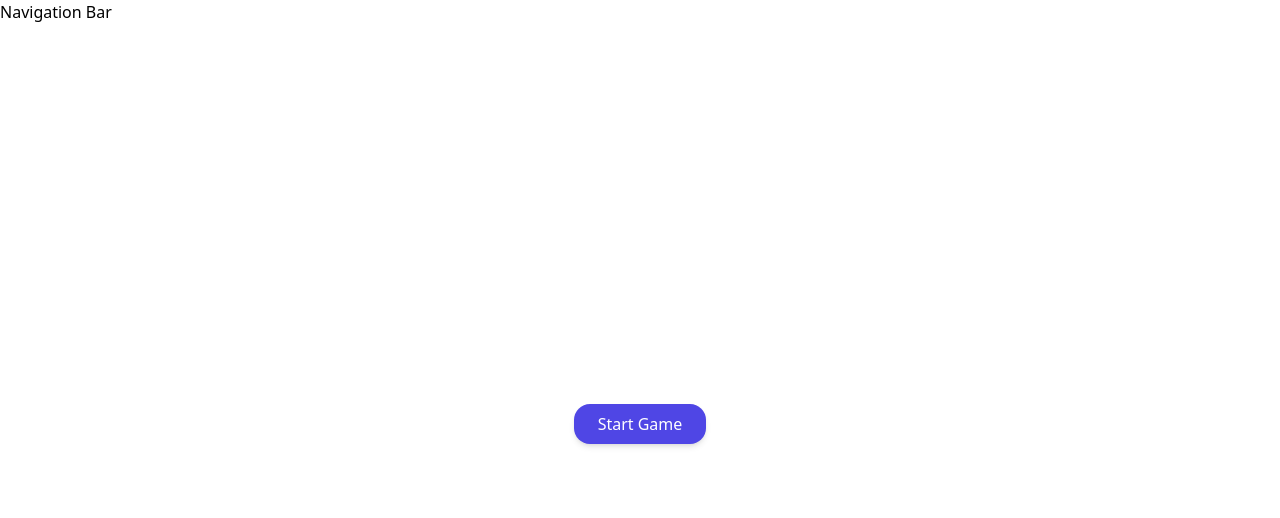
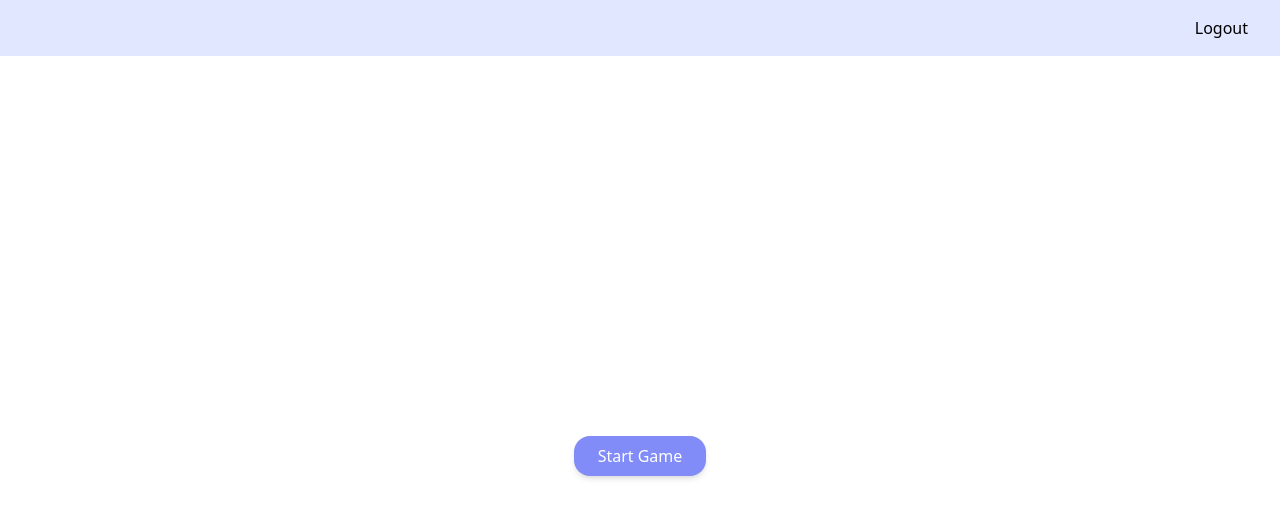
Before and after one commit to MercedesBanales/BingoFrontEnd, a React (Create React App) app: page /home in a window 1280 px wide. Shown: the top 518 px of the page. Built offline with nearby package versions, Linux system fonts and the light colour scheme.

Commit message:
logout functionality

```diff
--- a/src/App.tsx
+++ b/src/App.tsx
@@ -4,6 +4,7 @@ import { BrowserRouter, Routes, Route, useLocation } from 'react-router-dom';
 import LoginPage from './pages/LoginPage.tsx';
 import HomePage from './pages/HomePage.tsx';
 import NavigationBar from './components/NavigationBar.tsx';
+import ErrorDialog from './components/ErrorDialog.tsx';
 
 const App = () => {
     return (
@@ -15,16 +16,17 @@ const App = () => {
 
 const AppRoutes = () => {
     const location = useLocation();
+    const [error, setError] = React.useState<string | null>(null);
 
     return (
         <>
-        {location.pathname !== '/login' && <NavigationBar />}
-
+        {location.pathname !== '/login' && <NavigationBar onError={setError}/>}
+        {error && <ErrorDialog error={error} onClose={() => setError('')} />}
         <div className="flex justify-center items-center h-full w-full">
             {/* Conditionally render NavigationBar */}
 
             <Routes>
-                <Route path="/login" element={<LoginPage />} />
+                <Route path="/login" element={<LoginPage onError={setError} />} />
                 <Route path="/home" element={<HomePage />} />
             </Routes>
         </div>
--- a/src/components/LoginForm.tsx
+++ b/src/components/LoginForm.tsx
@@ -38,12 +38,12 @@ const LoginForm = ( { setError } : Props) => {
             }}
         >
             {
-                <Form className="flex flex-col items-center w-1/4 gap-8">
+                <Form className="flex flex-col items-center w-full gap-8">
                 <div className="flex flex-col w-full gap-4">
                     <Input<LoginValue> name="email" label="" type="email" placeholder="johndoe@hotmail.com" />
                     <Input<LoginValue> name="password" label="" type="password" placeholder='*******' />
                 </div>
-                <button className="text-white bg-indigo-600 rounded-2xl px-6 py-2 w-fit shadow-md hover:font-semibold hover:shadow-lg" type="submit">Login</button>
+                <button className="bg-indigo-500 text-white rounded-2xl px-6 py-2 w-fit shadow-md hover:font-semibold hover:shadow-lg" type="submit">Login</button>
             </Form>
             }
         </Formik>
--- a/src/components/NavigationBar.tsx
+++ b/src/components/NavigationBar.tsx
@@ -1,10 +1,34 @@
 import React from 'react';
+import * as authenticationService from '../services/authenticationService.ts';
+import { useSelector, useDispatch } from 'react-redux';
+import { RootState } from '../store.ts';
+import { logout } from '../reducers/authSlice.ts';
+import { useNavigate } from 'react-router-dom';
 
-const NavigationBar = () => {
+export interface Props {
+    onError: (error: string) => void
+}
+
+const NavigationBar = ({ onError }: Props) => {
+    const dispatch = useDispatch();
+    const navigate = useNavigate();
+    const token = useSelector((state: RootState) => state.auth.token);
+
+    const handleLogout = async () => {
+        try {
+            console.log(token);
+            await authenticationService.logout(token);
+            dispatch(logout());
+            navigate('/login');
+        } catch (error: any) {
+            onError(error.message);
+        }
+    }
+
     return (
-        <nav>
-            <h1>Navigation Bar</h1>
-        </nav>
+        <div className="flex justify-end items-center px-4 py-2 bg-indigo-100">
+            <button className="text-slate py-2 px-4 hover:font-semibold font-sans" onClick={handleLogout}>Logout</button>
+        </div>
     );
 }
 
--- a/src/pages/HomePage.tsx
+++ b/src/pages/HomePage.tsx
@@ -1,13 +1,11 @@
 import React from 'react';
-import { useSelector } from 'react-redux';
-import { RootState } from '../store';
-import NavigationBar from '../components/NavigationBar.tsx';
 
 
 const HomePage = () => {
     return (
+
         <div>
-            <button className="text-white bg-indigo-600 rounded-2xl px-6 py-2 w-fit shadow-md hover:font-semibold hover:shadow-lg">Start Game</button>
+            <button className="text-white bg-indigo-400 rounded-2xl px-6 py-2 w-fit shadow-md hover:font-semibold hover:shadow-lg">Start Game</button>
         </div>
     )
 }
--- a/src/pages/LoginPage.tsx
+++ b/src/pages/LoginPage.tsx
@@ -3,14 +3,15 @@ import { useState } from 'react';
 import LoginForm from '../components/LoginForm.tsx';
 import ErrorDialog from '../components/ErrorDialog.tsx';
 
-const LoginPage = () => {
-    const [error, setError] = useState<string | null>(null);
+export interface Props {
+    onError: (error: string) => void
+}
 
+const LoginPage = ({ onError } : Props) => {
     return (
-        <div className="flex flex-col items-center gap-16 justify-center w-full">
-            <h1 className="font-bold text-4xl">Welcome</h1>
-            {error && <ErrorDialog error={error} onClose={() => {setError('')}}/>}
-            <LoginForm  setError={setError}/>
+        <div className="flex flex-col items-center gap-16 justify-center w-2/4 p-8 rounded-2xl">
+            <h1 className="font-medium text-4xl font-sans">Welcome</h1>
+            <LoginForm  setError={onError}/>
         </div>
 
     )
--- a/src/services/authenticationService.ts
+++ b/src/services/authenticationService.ts
@@ -1,9 +1,22 @@
 import axios from 'axios';
 
-export const login = async (email: string, password: string) => {
+export const login = async (email: string, password: string) : Promise<string> => {
     const response = await axios.post('http://localhost:3000/api/login', {
         email,
         password
     });
     return response.data.token;
 }
+
+export const logout = async (token: string) => {
+    await axios.post(
+        'http://localhost:3000/api/logout',
+        {},
+        {
+            headers: {
+                'authorization': token,
+                'Content-Type': 'application/json',
+            },
+        }
+    );
+}
```
